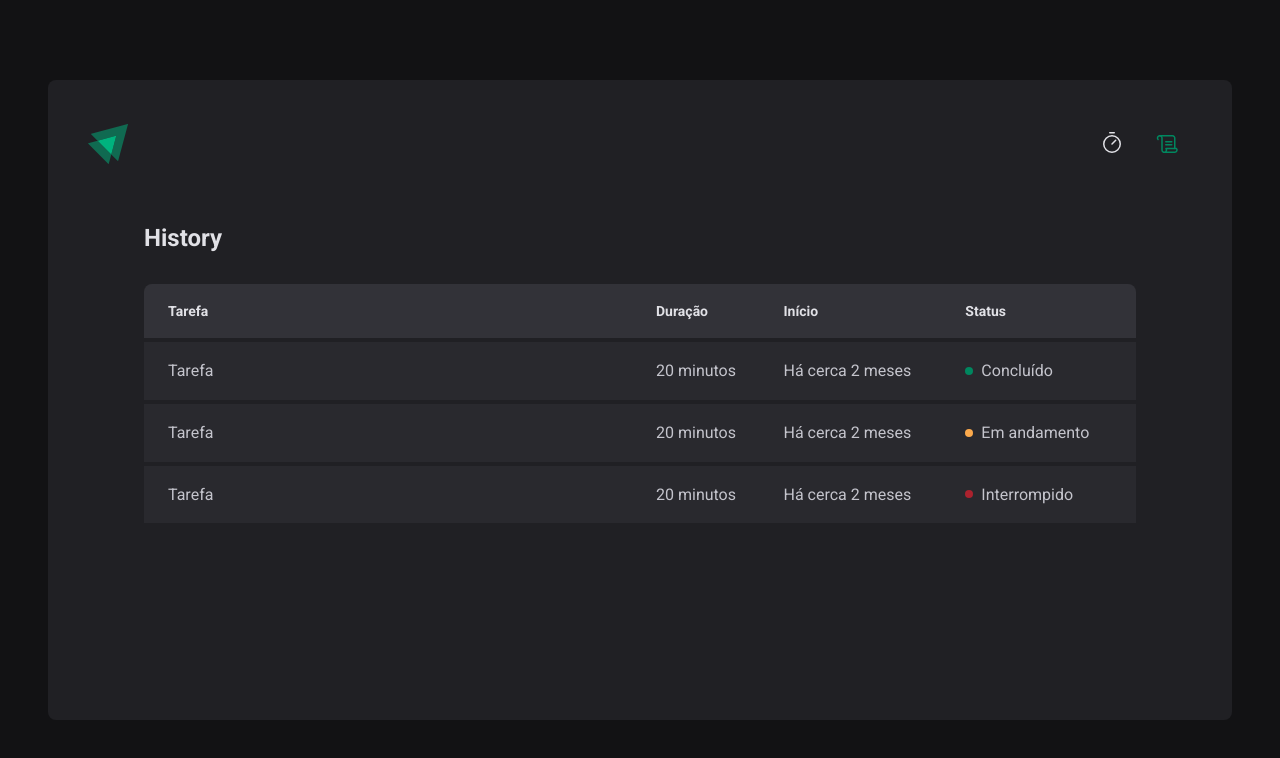
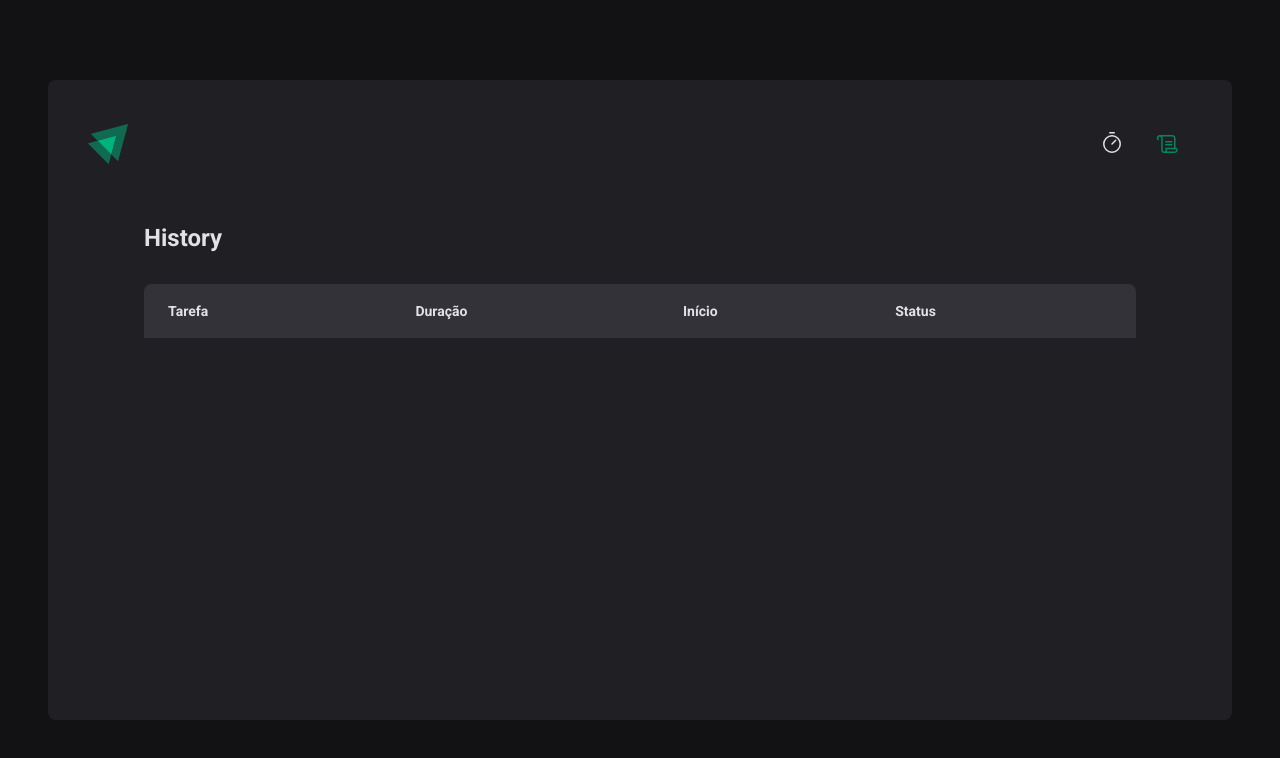
Before and after one commit to devjoselima/timer, a React (Vite) app: page /history in a window 1280 px wide. Shown: the top 758 px of the page. Built offline with nearby package versions, Linux system fonts and the light colour scheme; the HTML template or start-up script is replaced by a standard one.

Commit message:
feat: add history list

```diff
--- a/src/pages/History/index.tsx
+++ b/src/pages/History/index.tsx
@@ -20,36 +20,35 @@
                         </tr>
                     </thead>
                     <tbody>
-                        <tr>
-                            <td>Tarefa</td>
-                            <td>20 minutos</td>
-                            <td>Há cerca 2 meses</td>
+                        {cycles.map((cycle) => {
+                            return (
+                                <tr key={cycle.id}>
+                                    <td>{cycle.task}</td>
+                                    <td>{cycle.minutesAmount} minutos</td>
+                                    <td>{cycle.startDate.toISOString()}</td>
                                     <td>
+                                        {cycle.finishedDate && (
                                             <S.Status statusColor="green">
                                                 Concluído
                                             </S.Status>
-                            </td>
-                        </tr>
-                        <tr>
-                            <td>Tarefa</td>
-                            <td>20 minutos</td>
-                            <td>Há cerca 2 meses</td>
-                            <td>
+                                        )}
+
+                                        {cycle.interruptedDate && (
+                                            <S.Status statusColor="red">
+                                                Interrompido
+                                            </S.Status>
+                                        )}
+
+                                        {!cycle.finishedDate &&
+                                            !cycle.interruptedDate && (
                                                 <S.Status statusColor="yellow">
                                                     Em andamento
                                                 </S.Status>
+                                            )}
                                     </td>
                                 </tr>
-                        <tr>
-                            <td>Tarefa</td>
-                            <td>20 minutos</td>
-                            <td>Há cerca 2 meses</td>
-                            <td>
-                                <S.Status statusColor="red">
-                                    Interrompido
-                                </S.Status>
-                            </td>
-                        </tr>
+                            )
+                        })}
                     </tbody>
                 </table>
             </S.HistoryList>
```
Lines whose indentation alone changed are shown as unchanged.
